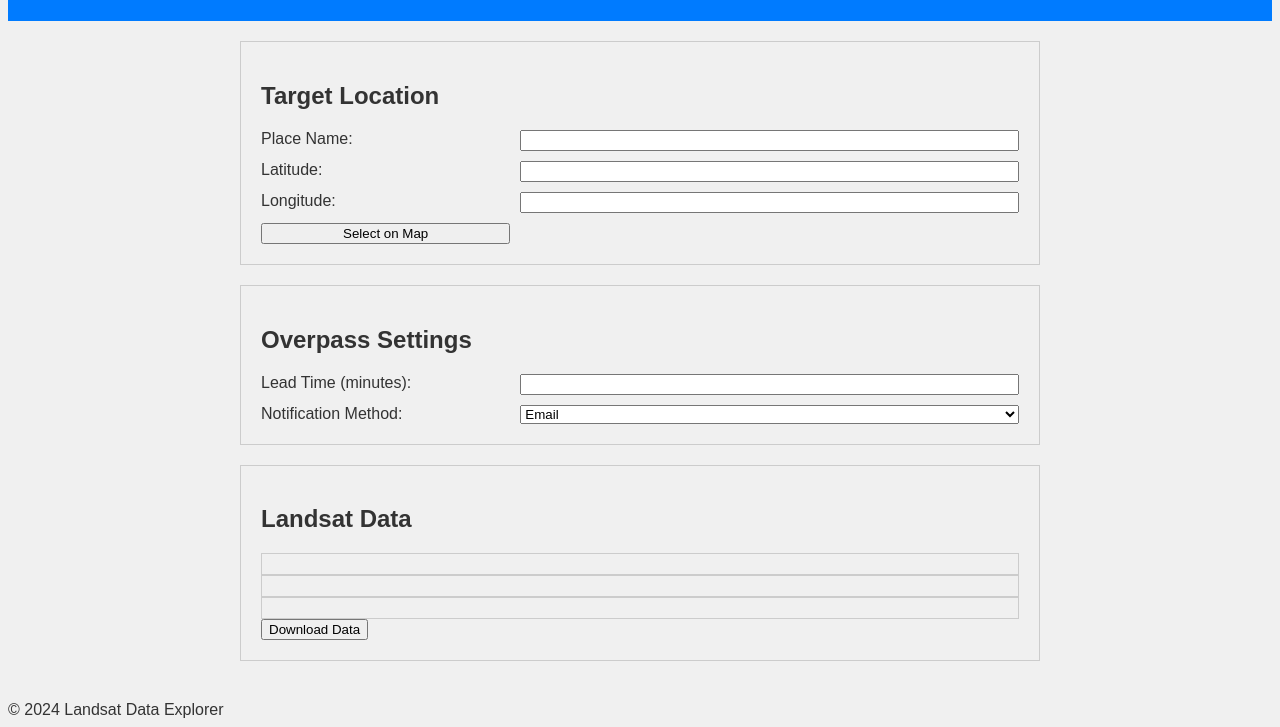
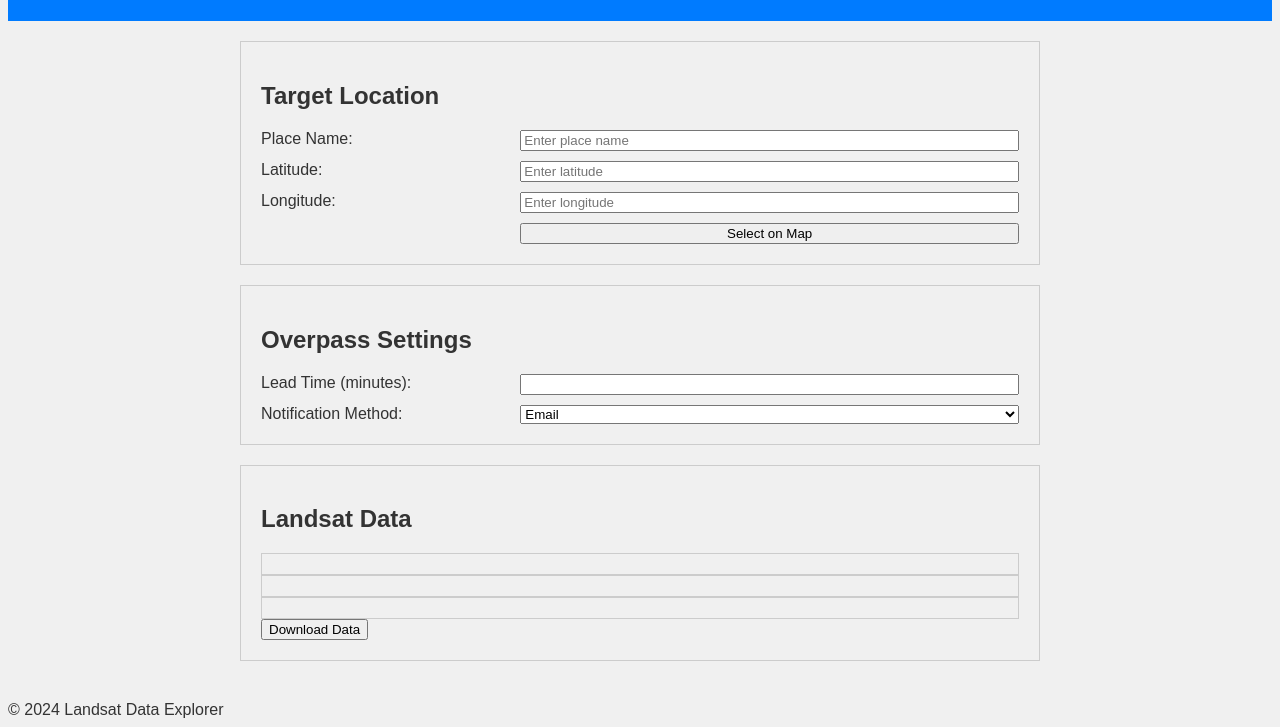
Before and after one commit to nileshsarkarRA/NASA-Space-Apps-Challenge-Landsat-Reflectance-Data-On-the-Fly-and-at-Your-Fingertips, a plain HTML site: page v3.0/data-explorer.html in a window 1280 px wide. Shown: the part 107-834 px from the top of the page. Drawn offline with Linux system fonts and the light colour scheme.

Commit message:
Added Placeholders for the text fields

```diff
--- a/v3.0/data-explorer.html
+++ b/v3.0/data-explorer.html
@@ -25,11 +25,12 @@
             <h2>Target Location</h2>
             <form>
                 <label for="place-name">Place Name:</label>
-                <input type="text" id="place-name">
+                <input type="text" id="place-name" placeholder="Enter place name">
                 <label for="latitude">Latitude:</label>
-                <input type="number" id="latitude">
+                <input type="number" id="latitude" placeholder="Enter latitude">
                 <label for="longitude">Longitude:</label>
-                <input type="number" id="longitude">
+                <input type="number" id="longitude" placeholder="Enter longitude">
+
                 <button type="button" id="select-map">Select on Map</button>
             </form>
         </section>
```
